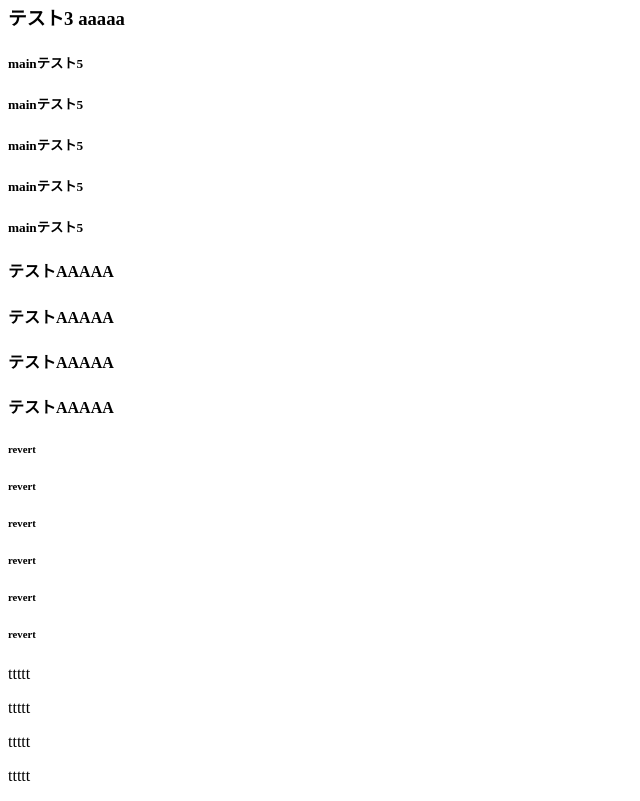
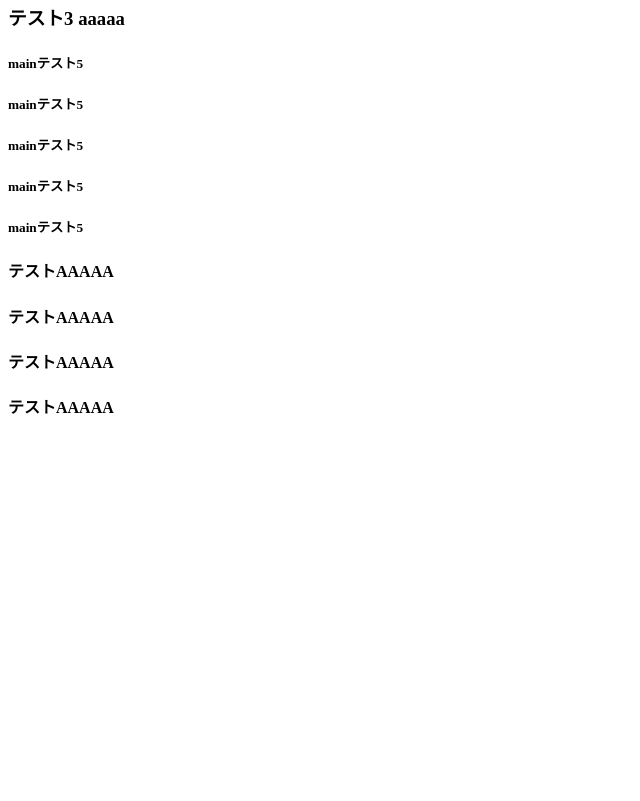
Before and after one commit to tatsuki-okuda/test, a plain HTML site: page index.html in a window 1280 px wide. Shown: the part 712-1513 px from the top of the page, without its empty margins (0-640 px from the left). After the commit the page ends 1152 px from the top, so only its background shows below. Drawn offline with Linux system fonts and the light colour scheme.

Commit message:
revert add tttt

```diff
--- a/index.html
+++ b/index.html
@@ -35,16 +35,5 @@
   <h4>テストAAAAA</h4>
   <h4>テストAAAAA</h4>
 
-  <h6>revert</h6>
-  <h6>revert</h6>
-  <h6>revert</h6>
-  <h6>revert</h6>
-  <h6>revert</h6>
-  <h6>revert</h6>
-
-  <p>ttttt</p>
-  <p>ttttt</p>
-  <p>ttttt</p>
-  <p>ttttt</p>
 </body>
 </html>
```
